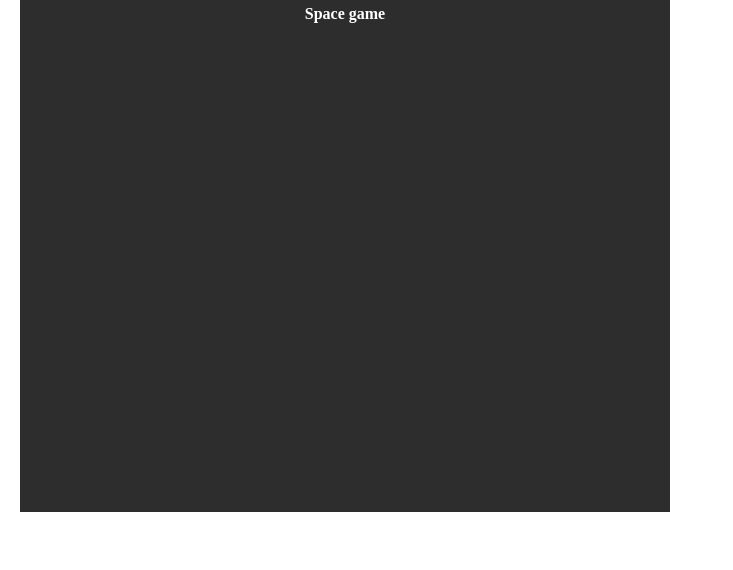
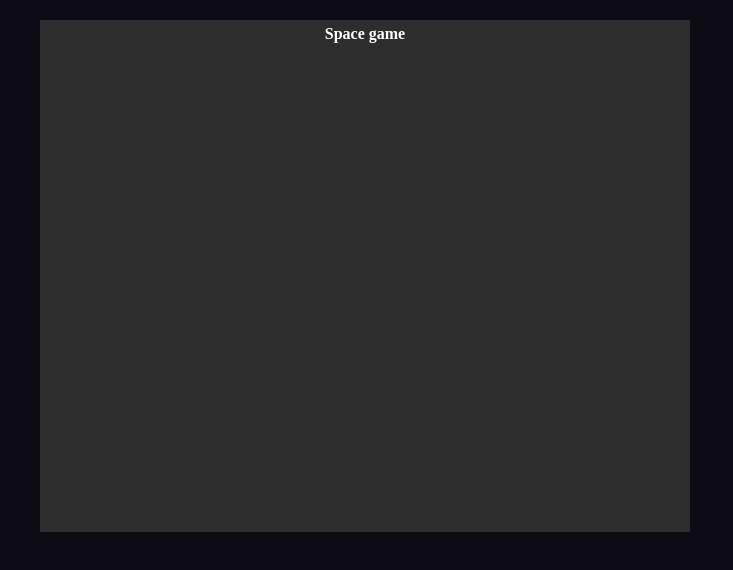
Before and after one commit to yaroslav1982/Space_Game, a plain HTML site: page index.html in a window 1280 px wide. Shown: the whole page, without its empty margins (0-733 px from the left). Drawn offline with Linux system fonts and the light colour scheme.

Commit message:
поле

```diff
--- a/css/style.css
+++ b/css/style.css
@@ -7,6 +7,8 @@
 
 body {
     text-align: center;
+    padding: 20px;
+    background: #0d0c15;
 }
 
 #game {
```
